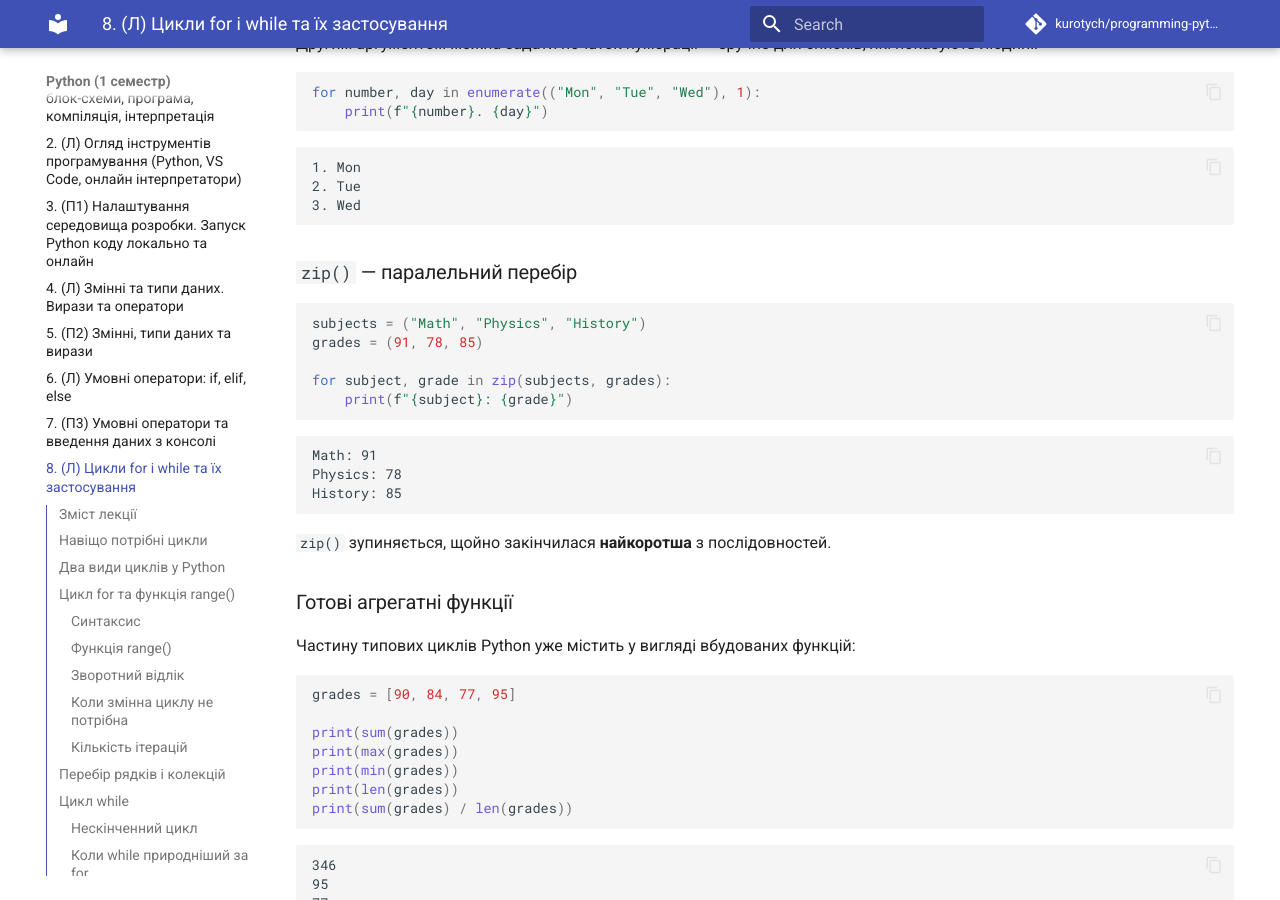
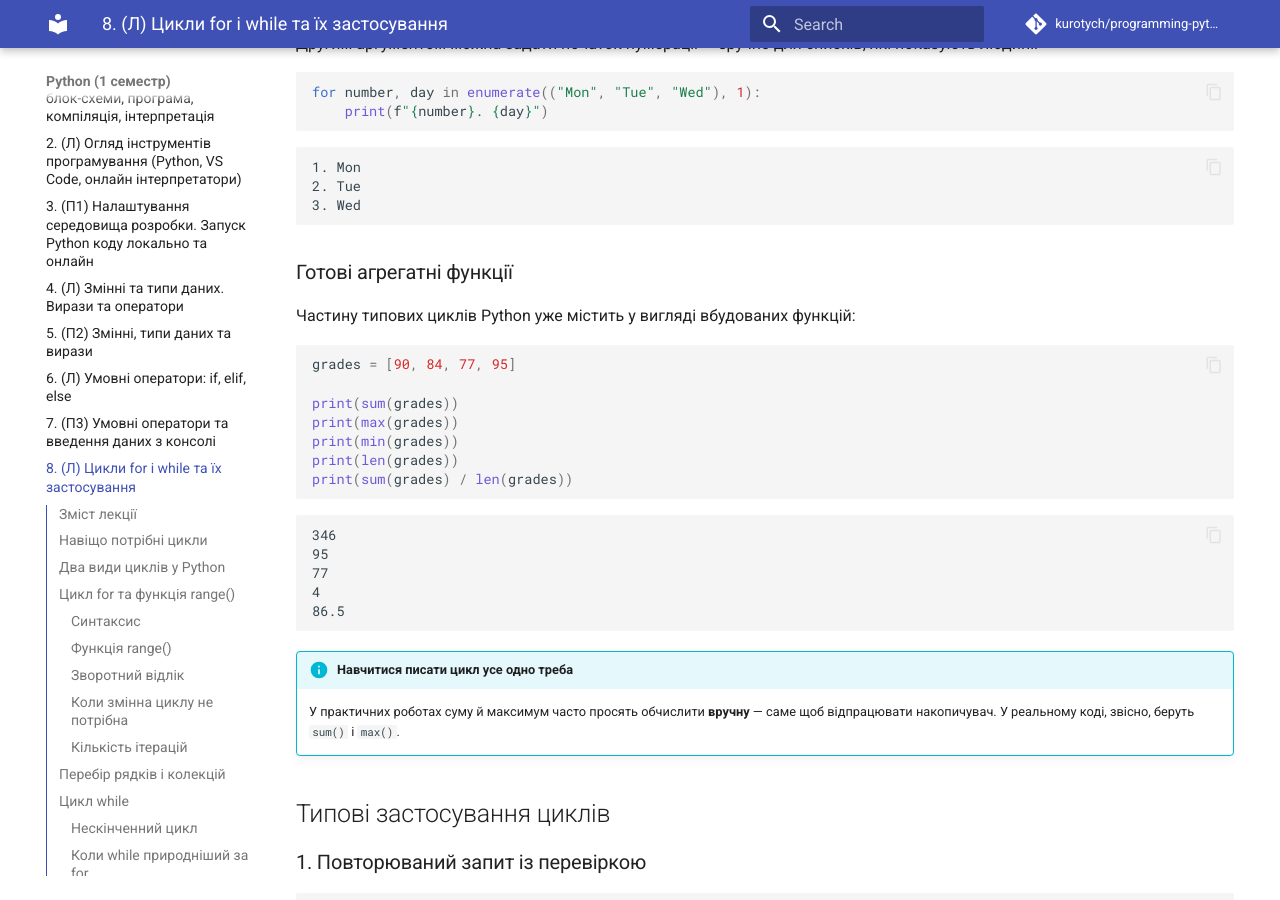
Before and after one commit to kurotych/programming-python-1sem, an MkDocs documentation site: the page built from docs/module1/08-loops-lecture.md, in a window 1280 px wide and 900 px high, scrolled down 14664 px. Built offline with MkDocs 1.6.1 and Material for MkDocs 9.7.7, drawn with Linux system fonts in a browser that asks for light colours; comment, search, counter and statistics services are not loaded; some of the changed text lies outside the part shown.

Commit message:
remove zip

````diff
--- a/docs/module1/08-loops-lecture.md
+++ b/docs/module1/08-loops-lecture.md
@@ -11,7 +11,7 @@
 7. `break`, `continue` та порожній оператор `pass`
 8. Гілка `else` у циклі
 9. Вкладені цикли
-10. Корисні супутники циклів: `enumerate`, `zip`, агрегатні функції
+10. Корисні супутники циклів: `enumerate`, агрегатні функції
 11. Типові застосування циклів
 12. Типові помилки
 
@@ -670,24 +670,6 @@ for number, day in enumerate(("Mon", "Tue", "Wed"), 1):
 3. Wed
 ```
 
-### `zip()` — паралельний перебір
-
-```python
-subjects = ("Math", "Physics", "History")
-grades = (91, 78, 85)
-
-for subject, grade in zip(subjects, grades):
-    print(f"{subject}: {grade}")
-```
-
-```text
-Math: 91
-Physics: 78
-History: 85
-```
-
-`zip()` зупиняється, щойно закінчилася **найкоротша** з послідовностей.
-
 ### Готові агрегатні функції
 
 Частину типових циклів Python уже містить у вигляді вбудованих функцій:
@@ -892,7 +874,6 @@ print(i)                        # 2 — останнє значення
 - `break` перериває весь цикл, `continue` — лише поточну ітерацію; у `while` `continue` легко створює зациклення.
 - Блок `else` у циклі виконується, якщо не було `break` — зручно в задачах пошуку.
 - Вкладені цикли: внутрішній повністю відпрацьовує на кожній ітерації зовнішнього, кількість виконань перемножується.
-- `enumerate()` дає індекс разом зі значенням, `zip()` перебирає кілька послідовностей паралельно.
 
 ## Корисні посилання
 
````
